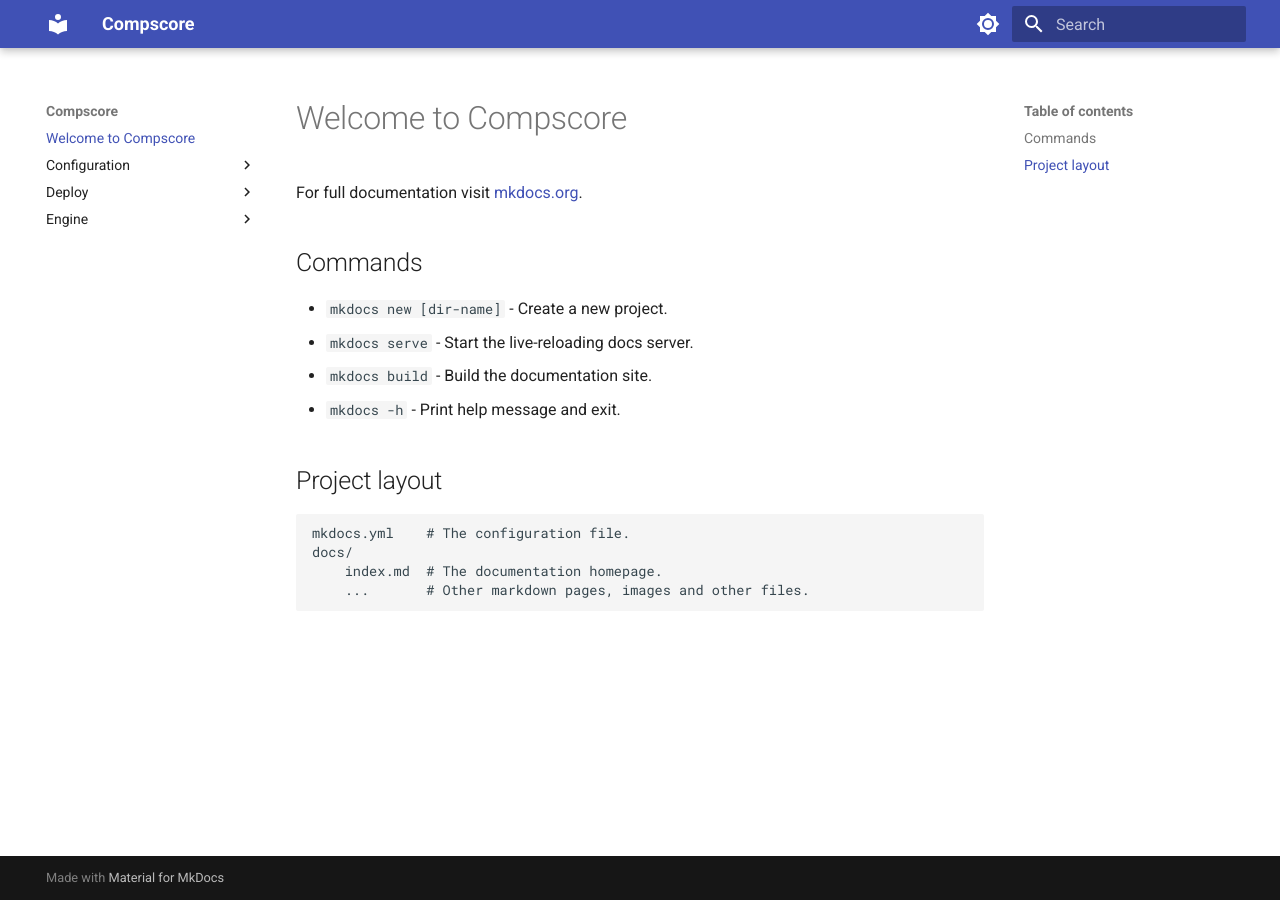
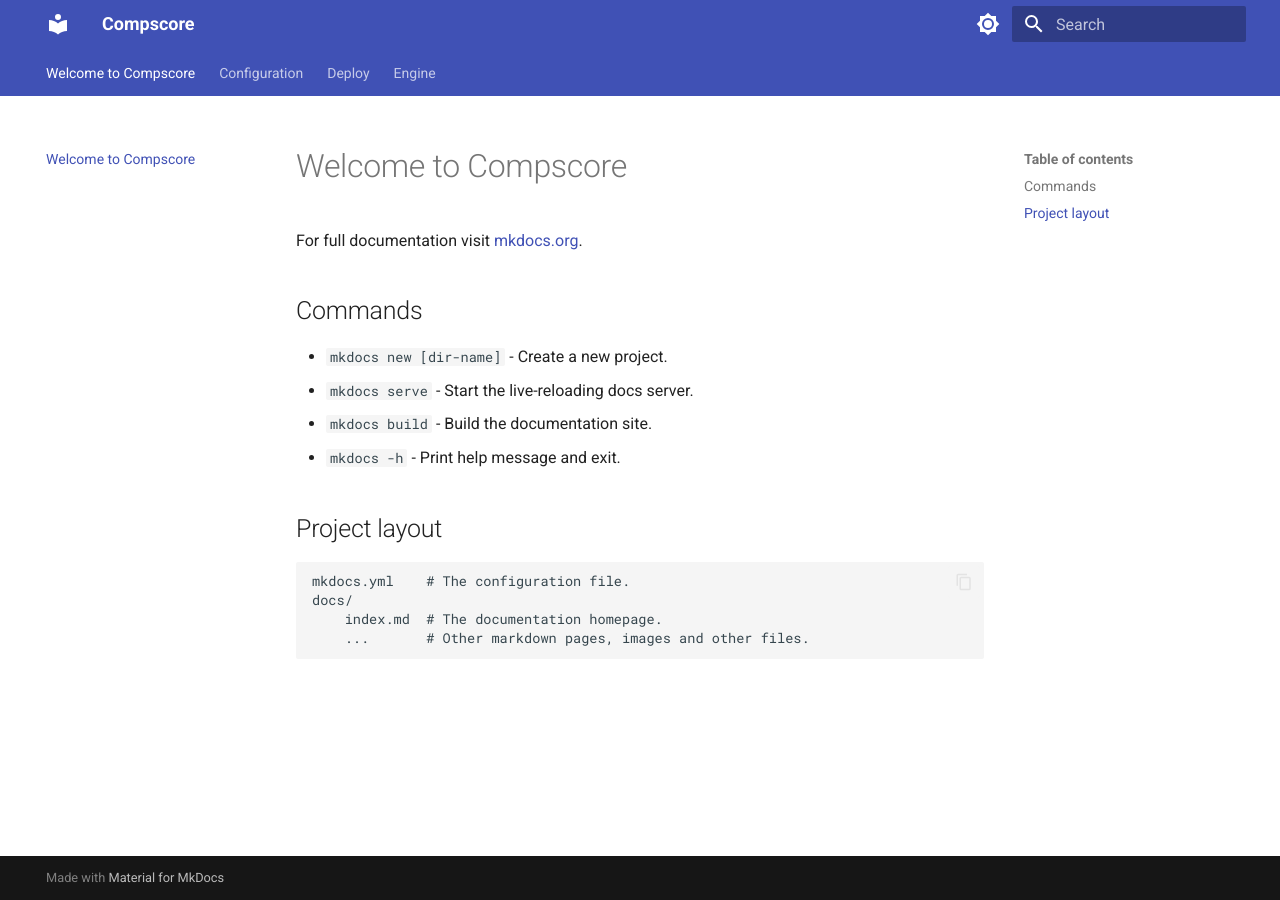
Before and after one commit to compscore/docs, an MkDocs documentation site: the page built from docs/index.md, in a window 1280 px wide. Built offline with MkDocs 1.6.1 and Material for MkDocs 9.7.7, drawn with Linux system fonts in a browser that asks for light colours.

```diff
--- a/mkdocs.yml
+++ b/mkdocs.yml
@@ -2,20 +2,35 @@ site_name: Compscore
 theme:
   name: material
   language: en
-  # icon:
-  #   logo: material/cable-data
-  #   repo: fontawesome/brands/github
   palette:
-    # Palette toggle for light mode
     - media: "(prefers-color-scheme: light)"
       scheme: default
       toggle:
         icon: material/brightness-7
         name: Switch to dark mode
-
-    # Palette toggle for dark mode
     - media: "(prefers-color-scheme: dark)"
       scheme: slate
       toggle:
         icon: material/brightness-4
         name: Switch to light mode
+  features:
+    - navigation.instant
+    - navigation.tracking
+    - navigation.tabs
+    - navigation.top
+    - search.suggest
+    - content.code.copy
+    - content.code.annotate
+markdown_extensions:
+  - admonition
+  - pymdownx.details
+  - pymdownx.highlight:
+      anchor_linenums: true
+      line_spans: __span
+      pygments_lang_class: true
+  - pymdownx.inlinehilite
+  - pymdownx.snippets
+  - pymdownx.superfences
+plugins:
+  - search
+  - social
```
Also changed, not shown: requirements.txt (+9 -0 lines), 1 other file.
